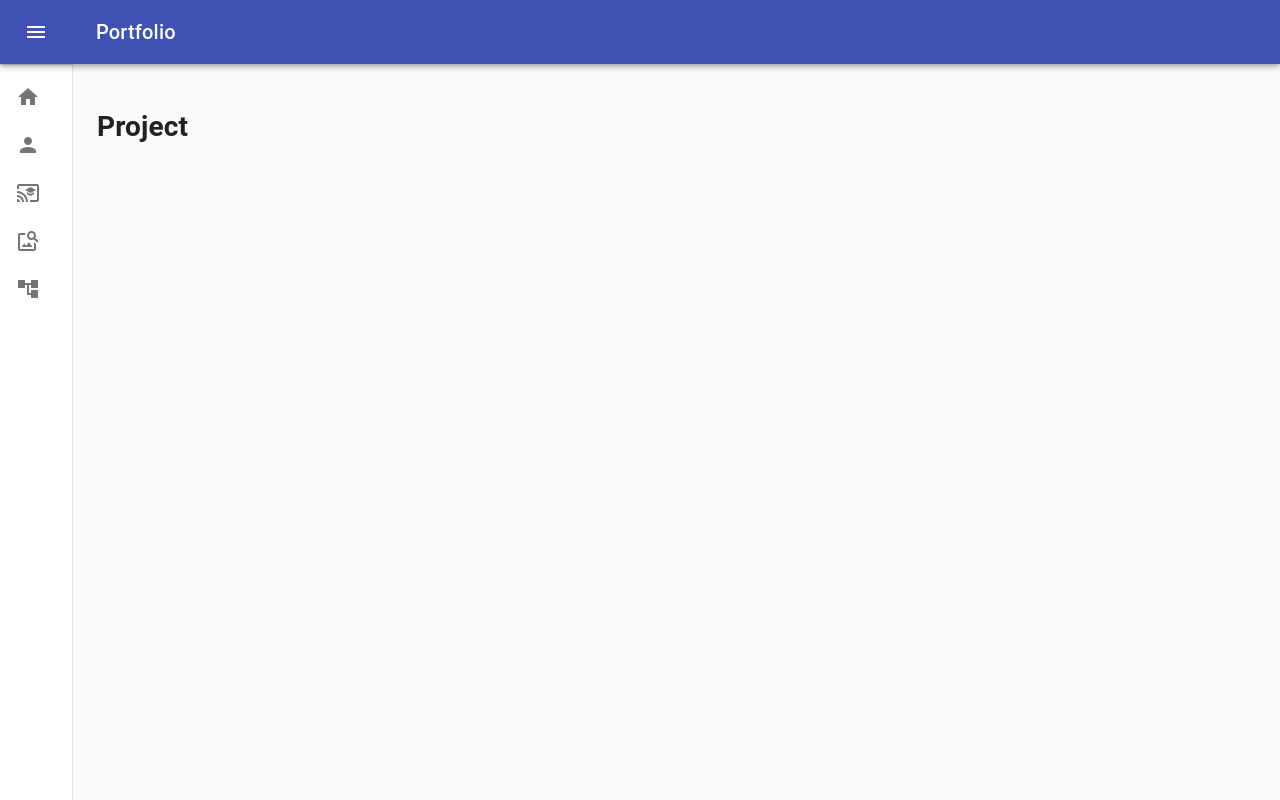
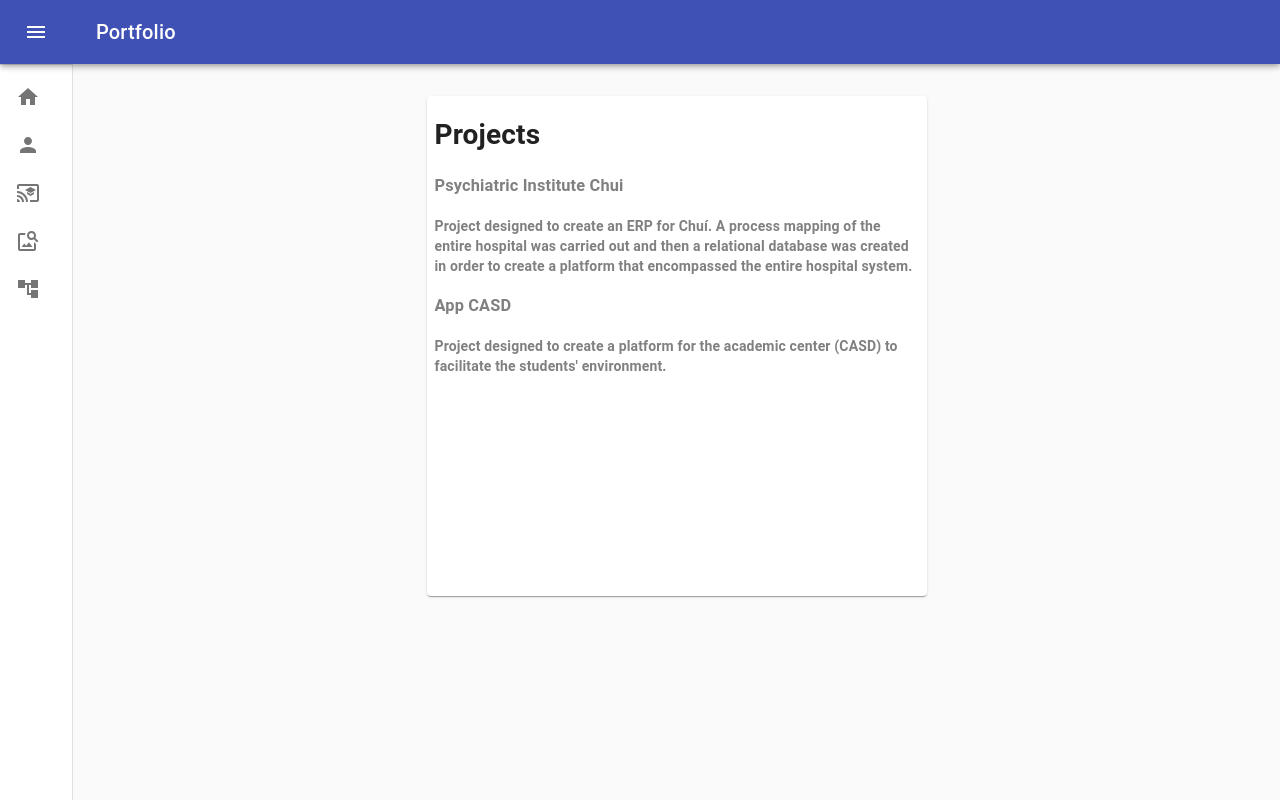
Before and after one commit to Matheus1714/portfolio, a React (Create React App) app in the folder client/: page /project in a window 1280 px wide. Built offline with nearby package versions, Linux system fonts and the light colour scheme.

Commit message:
add grid project container

```diff
--- a/client/src/containers/ProjectContainer.js
+++ b/client/src/containers/ProjectContainer.js
@@ -1,9 +1,43 @@
 import React from 'react';
+import Project from '../components/Project';
+import Grid from '@material-ui/core/Grid';
+import Paper from '@material-ui/core/Paper';
+import { makeStyles } from '@material-ui/core/styles';
 
-export default class ProjectContainer extends React.Component {
-    render(){
-        return(
-            <h1>Project</h1>
-        )
-    }
+
+const useStyles = makeStyles(theme => ({
+    root: {
+      flexGrow: 1,
+    },
+    paper: {
+      height: 500,
+      width: 500,
+    },
+    control: {
+      padding: theme.spacing(2),
+    },
+}));
+
+
+export default function ProjectContainer () {
+    const [spacing, setSpacing] = React.useState(2);
+    const classes = useStyles();
+
+    return(
+        <div>
+        <Grid container spacing={2}>
+            <Grid item xs={12}>
+                <Grid container justify="center" spacing={spacing}>
+                    <Grid key={1} item>
+                        <Paper className={classes.paper}>
+                            <Grid key={2} item>
+                                <Project />
+                            </Grid>
+                        </Paper>
+                    </Grid>
+                </Grid>
+            </Grid>
+        </Grid>
+    </div>
+    )
 }
```
